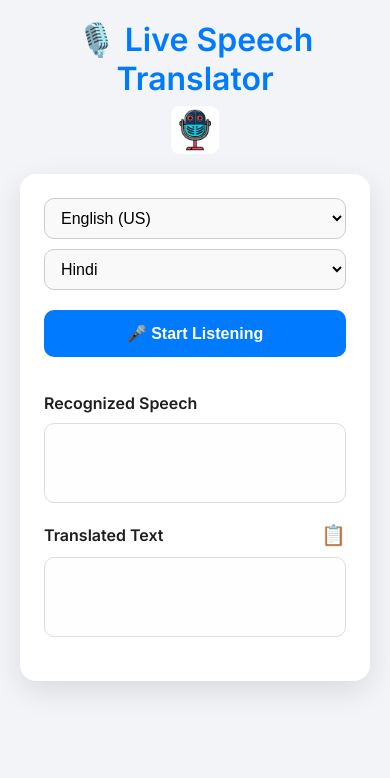
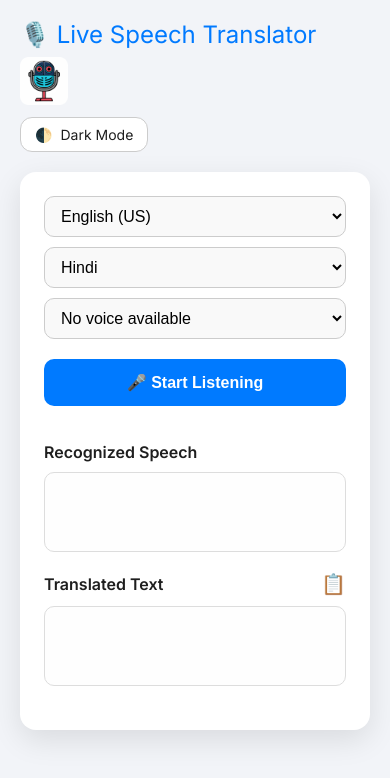
Before and after one commit to roopdon49/Spekoo, a plain HTML site: page index.html in a window 390 px wide. Drawn offline with Linux system fonts and the light colour scheme.

Commit message:
index.html

```diff
--- a/index.html
+++ b/index.html
@@ -1,10 +1,10 @@
 <!DOCTYPE html>
 <html lang="en">
 <head>
-  <meta charset="UTF-8">
+  <meta charset="UTF-8" />
   <title>Live Speech Translator</title>
-  <meta name="viewport" content="width=device-width, initial-scale=1.0">
-  <link href="https://fonts.googleapis.com/css2?family=Inter:wght@400;600&display=swap" rel="stylesheet">
+  <meta name="viewport" content="width=device-width, initial-scale=1.0" />
+  <link href="https://fonts.googleapis.com/css2?family=Inter:wght@400;600&display=swap" rel="stylesheet" />
   <style>
     :root {
       --primary: #007aff;
@@ -12,6 +12,14 @@
       --bg: #f2f4f8;
       --card-bg: #ffffff;
       --text: #1e1e1e;
+      --box-bg: #fefefe;
+    }
+
+    body.dark {
+      --bg: #1c1c1e;
+      --card-bg: #2c2c2e;
+      --text: #f4f4f4;
+      --box-bg: #3a3a3c;
     }
 
     * {
@@ -27,16 +35,23 @@
       flex-direction: column;
       align-items: center;
       padding: 20px;
+      transition: background 0.3s ease, color 0.3s ease;
+    }
+
+    .top-bar {
+      width: 100%;
+      max-width: 800px;
+      display: flex;
+      justify-content: space-between;
+      align-items: center;
+      margin-bottom: 20px;
     }
 
     .title {
       display: flex;
       align-items: center;
-      justify-content: center;
       gap: 12px;
-      margin: 0 0 20px;
       font-size: 2rem;
-      text-align: center;
       color: var(--primary);
       flex-wrap: wrap;
     }
@@ -44,7 +59,20 @@
     .title img {
       width: 48px;
       height: 48px;
-      object-fit: contain;
+    }
+
+    .dark-toggle {
+      display: flex;
+      align-items: center;
+      gap: 8px;
+      cursor: pointer;
+      user-select: none;
+      font-weight: 500;
+      font-size: 14px;
+      background: var(--card-bg);
+      padding: 8px 14px;
+      border-radius: 12px;
+      border: 1px solid #ccc;
     }
 
     .container {
@@ -54,6 +82,7 @@
       padding: 24px;
       max-width: 750px;
       width: 100%;
+      transition: background 0.3s ease;
     }
 
     .row {
@@ -70,6 +99,12 @@
       border-radius: 10px;
       border: 1px solid #ccc;
       background: #f9f9f9;
+    }
+
+    body.dark select {
+      background: #333;
+      color: white;
+      border-color: #444;
     }
 
     #toggleBtn {
@@ -103,7 +138,7 @@
     }
 
     .box {
-      background: #fefefe;
+      background: var(--box-bg);
       padding: 14px;
       border-radius: 10px;
       border: 1px solid #ddd;
@@ -111,7 +146,7 @@
       max-height: 200px;
       overflow-y: auto;
       font-size: 16px;
-      transition: all 0.3s ease;
+      transition: background 0.3s ease, color 0.3s ease;
     }
 
     .box strong {
@@ -134,11 +169,19 @@
       .row {
         flex-direction: column;
       }
+
       select {
         flex: 1 1 100%;
       }
+
+      .top-bar {
+        flex-direction: column;
+        align-items: flex-start;
+        gap: 12px;
+      }
+
       .title {
-        flex-direction: column;
+        font-size: 1.5rem;
         gap: 8px;
       }
     }
@@ -146,15 +189,19 @@
 </head>
 <body>
 
-  <h1 class="title">
-    🎙️ Live Speech Translator
-    <img src="https://roopdon49.github.io/Spekoo/image.png" alt="Logo">
-  </h1>
+  <div class="top-bar">
+    <div class="title">
+      🎙️ Live Speech Translator
+      <img src="https://roopdon49.github.io/Spekoo/image.png" alt="Logo">
+    </div>
+    <div class="dark-toggle" onclick="toggleDarkMode()">🌓 <span id="themeLabel">Dark Mode</span></div>
+  </div>
 
   <div class="container">
     <div class="row">
       <select id="recognizeLang"></select>
       <select id="translateLang"></select>
+      <select id="voiceSelect"></select>
     </div>
 
     <button id="toggleBtn">🎤 Start Listening</button>
@@ -183,6 +230,8 @@
     const translatedTextDiv = document.getElementById('translatedText');
     const recognizeLangSelect = document.getElementById('recognizeLang');
     const translateLangSelect = document.getElementById('translateLang');
+    const voiceSelect = document.getElementById('voiceSelect');
+    const themeLabel = document.getElementById('themeLabel');
 
     let isListening = false;
     let lastRecognized = "";
@@ -254,19 +303,18 @@
           let existing = translatedTextDiv.innerText.trim();
           translatedTextDiv.innerText = translation + (existing ? '\n' + existing : '');
           translatedTextDiv.scrollTop = 0;
-          speakText(translation, targetLang);
+          speakText(translation);
         })
         .catch(() => {
           translatedTextDiv.innerText = 'Translation error';
         });
     }
 
-    function speakText(text, lang) {
+    function speakText(text) {
       const utterance = new SpeechSynthesisUtterance(text);
-      utterance.lang = lang;
-      const voices = speechSynthesis.getVoices();
-      const match = voices.find(v => v.lang.toLowerCase().startsWith(lang.toLowerCase()));
-      if (match) utterance.voice = match;
+      const selectedVoice = voiceSelect.value;
+      const voice = speechSynthesis.getVoices().find(v => v.name === selectedVoice);
+      if (voice) utterance.voice = voice;
       speechSynthesis.cancel();
       speechSynthesis.speak(utterance);
     }
@@ -279,7 +327,34 @@
       });
     }
 
-    window.speechSynthesis.onvoiceschanged = () => {};
+    function toggleDarkMode() {
+      document.body.classList.toggle("dark");
+      const isDark = document.body.classList.contains("dark");
+      themeLabel.textContent = isDark ? "Light Mode" : "Dark Mode";
+    }
+
+    function populateVoices() {
+      const voices = speechSynthesis.getVoices();
+      voiceSelect.innerHTML = "";
+      const currentLang = translateLangSelect.value.toLowerCase();
+
+      voices
+        .filter(v => v.lang.toLowerCase().startsWith(currentLang))
+        .forEach(voice => {
+          const opt = document.createElement("option");
+          opt.value = voice.name;
+          opt.textContent = `${voice.name} (${voice.lang})`;
+          voiceSelect.appendChild(opt);
+        });
+
+      if (voiceSelect.options.length === 0) {
+        voiceSelect.innerHTML = '<option>No voice available</option>';
+      }
+    }
+
+    translateLangSelect.addEventListener("change", populateVoices);
+    window.speechSynthesis.onvoiceschanged = populateVoices;
+    window.onload = populateVoices;
   </script>
 </body>
 </html>
```
